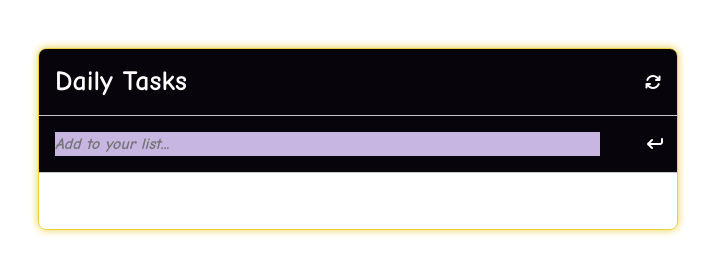
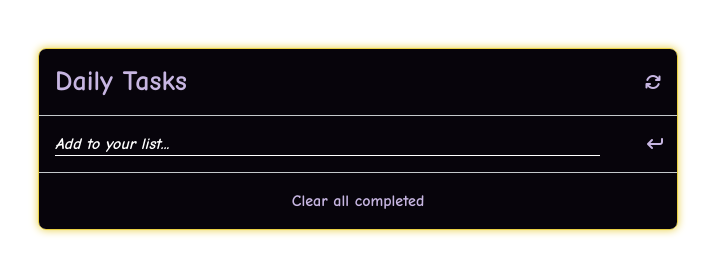
Before and after one commit to K0ppai/to-do-list-app, a website built with webpack: page src/index.html in a window 1280 px wide. Shown: the whole page, without its empty margins (282-997 px from the left). Built offline with nearby package versions, Linux system fonts and the light colour scheme.

Commit message:
change bg color for all

```diff
--- a/src/index.html
+++ b/src/index.html
@@ -15,13 +15,13 @@
                     <i class="fa-solid fa-arrows-rotate ms-auto"></i>
                 </div>
                 <div class="d-flex align-items-center py-3 px-3 border-bottom border-1 border-secondary-subtle bg">
-                    <input type="text" placeholder="Add to your list..." id="input" class="bg-darkblue">
+                    <input type="text" placeholder="Add to your list..." id="input">
                     <i class="fa-solid fa-arrow-turn-down ms-auto"></i>
                 </div>
                 <div class="task-lists bg">
 
                 </div>
-                <p class="text-center m-0 p-3 clear">Clear all completed</p>
+                <p class="text-center m-0 p-3 clear bg">Clear all completed</p>
             </div>
         </div>
     </section>
--- a/src/style.css
+++ b/src/style.css
@@ -5,7 +5,7 @@
   padding: 0;
   font-family: 'Comic Neue', cursive;
   max-width: 100vw;
-  color: #ffffff !important;
+  color: #c7b6e2 !important;
 }
 
 .fa-solid,
@@ -18,6 +18,7 @@ input[type="text"] {
   outline: none;
   width: 90%;
   cursor: pointer;
+  background-color: #07040b;
 }
 
 .fa-arrow-turn-down {
@@ -26,7 +27,11 @@ input[type="text"] {
 
 input[type="text"]::placeholder {
   font-style: italic;
-  border: none;
+  border-bottom: #ffffff solid 1px;
+  outline: none;
+  color: white;
+  background-color: #07040b;
+  padding-bottom: 2px;
 }
 
 .clear {
```
